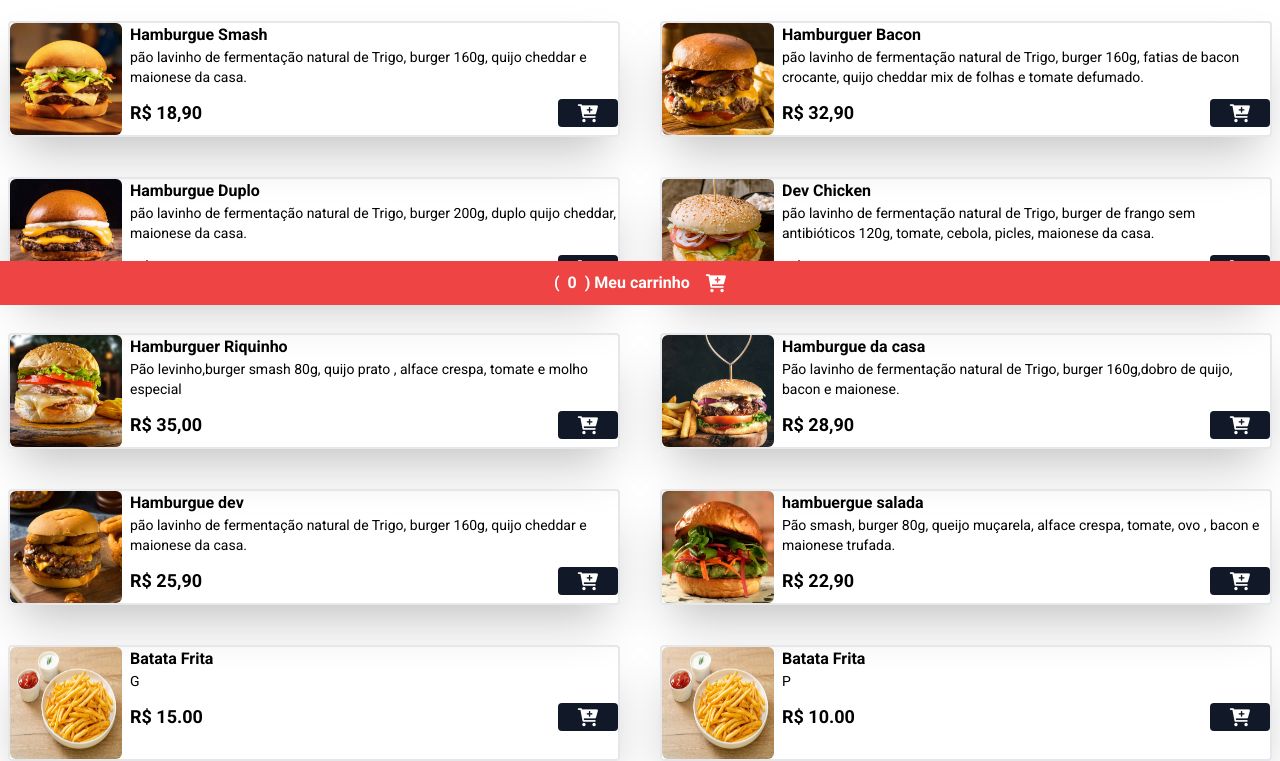
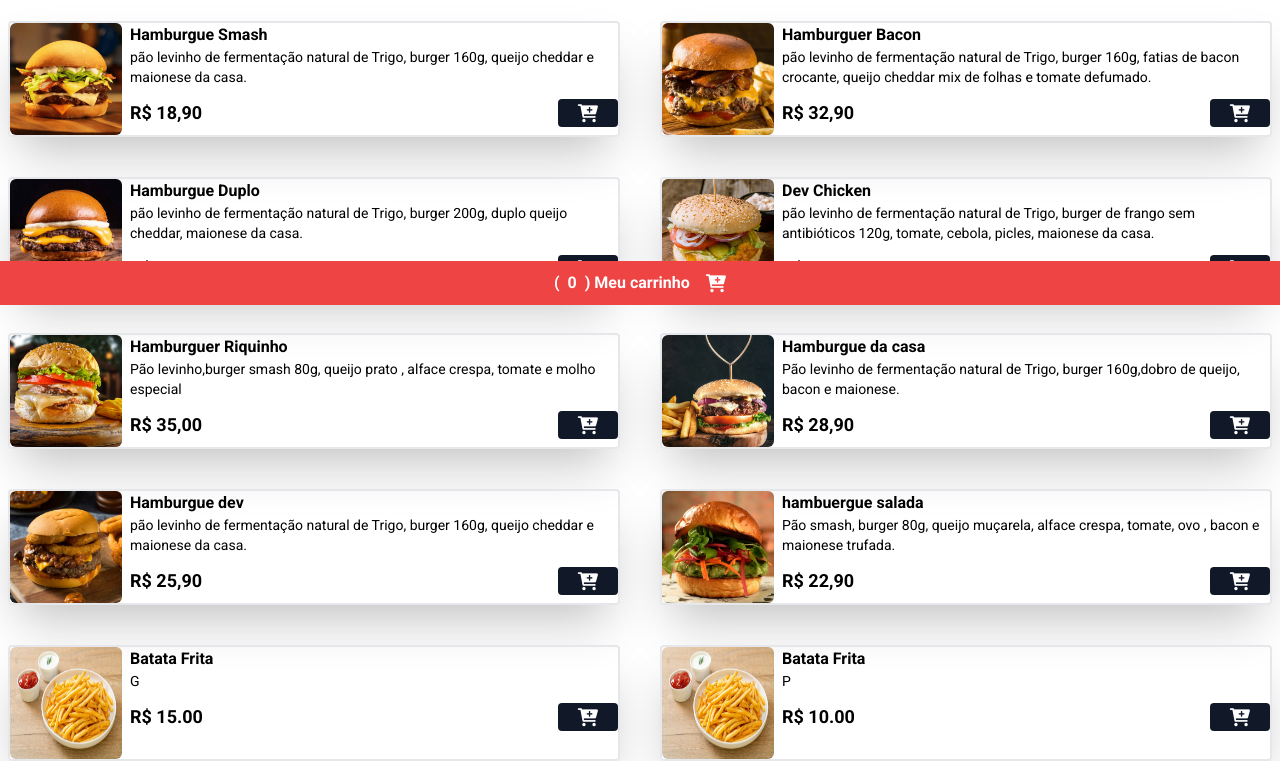
Before and after one commit to NatanPantoja/Dev-Hamburgue, a website: page index.html in a window 1280 px wide. Shown: the part 495-1256 px from the top of the page. Drawn offline with nearby package versions, Linux system fonts and the light colour scheme.

Commit message:
add a meta tag og . fiz a correção gramatical em algumas partes .

```diff
--- a/index.html
+++ b/index.html
@@ -10,6 +10,15 @@
     <link href="https://fonts.googleapis.com/css2?family=Roboto:wght@400;500;700&display=swap" rel="stylesheet"/>
     <link rel="stylesheet" href="https://cdnjs.cloudflare.com/ajax/libs/font-awesome/6.0.0-beta3/css/all.min.css" integrity="sha512-Fo3rlrZj/k7ujTnHg4CGR2D7kSs0v4LLanw2qksYuRlEzO+tcaEPQogQ0KaoGN26/zrn20ImR1DfuLWnOo7aBA==" crossorigin="anonymous" referrerpolicy="no-referrer" />
     <link href="/src/output.css" rel="stylesheet">
+
+    <!-- META TAG OG-->
+    <meta property="og:type" content="wessite"/>
+    <meta property="og:title" content="Prime Burgeria"/>
+    <meta property="og:image" content="https://primeburgeria.netlify.app/src/img/Logo.webp"/>
+    <meta property="og:description" content="O melhor Hamburgue da região!"/>
+    <meta property="og:site_name" content="PrimeBurgeria"/>
+
+
     <link rel="shortcut icon" href="/src/img/Icones/comida-rapida.png">
 
     <title>Prime Burgeria</title>
@@ -42,7 +51,7 @@
 
                 <div>
                     <h3 class="font-bold">Hamburgue Smash</h3>
-                    <p class="text-sm">pão lavinho de fermentação natural de Trigo, burger 160g, quijo cheddar e maionese da casa.</p>
+                    <p class="text-sm">pão levinho de fermentação natural de Trigo, burger 160g, queijo cheddar e maionese da casa.</p>
 
                     <div class="flex items-center gap-2 justify-between mt-3">
                         <p class="font-bold text-lg">R$ 18,90</p>
@@ -62,7 +71,7 @@
 
                 <div>
                     <h3 class="font-bold">Hamburguer Bacon </h3>
-                    <p class="text-sm">pão lavinho de fermentação natural de Trigo, burger 160g, fatias de bacon crocante, quijo cheddar mix de folhas e tomate defumado.</p>
+                    <p class="text-sm">pão levinho de fermentação natural de Trigo, burger 160g, fatias de bacon crocante, queijo cheddar mix de folhas e tomate defumado.</p>
 
                     <div class="flex items-center gap-2 justify-between mt-3">
                         <p class="font-bold text-lg">R$ 32,90</p>
@@ -82,7 +91,7 @@
 
                 <div>
                     <h3 class="font-bold">Hamburgue Duplo</h3>
-                    <p class="text-sm">pão lavinho de fermentação natural de Trigo, burger 200g, duplo quijo cheddar,  maionese da casa.</p>
+                    <p class="text-sm">pão levinho de fermentação natural de Trigo, burger 200g, duplo queijo cheddar,  maionese da casa.</p>
 
                     <div class="flex items-center gap-2 justify-between mt-3">
                         <p class="font-bold text-lg">R$ 30,90</p>
@@ -102,7 +111,7 @@
 
                 <div>
                     <h3 class="font-bold">Dev Chicken</h3>
-                    <p class="text-sm">pão lavinho de fermentação natural de Trigo, burger de frango sem antibióticos 120g, tomate, cebola, picles, maionese da casa.</p>
+                    <p class="text-sm">pão levinho de fermentação natural de Trigo, burger de frango sem antibióticos 120g, tomate, cebola, picles, maionese da casa.</p>
 
                     <div class="flex items-center gap-2 justify-between mt-3">
                         <p class="font-bold text-lg">R$ 15,90</p>
@@ -122,7 +131,7 @@
 
                 <div>
                     <h3 class="font-bold">Hamburguer Riquinho</h3>
-                    <p class="text-sm">Pão levinho,burger smash 80g, quijo prato , alface crespa, tomate e molho especial</p>
+                    <p class="text-sm">Pão levinho,burger smash 80g, queijo prato , alface crespa, tomate e molho especial</p>
 
                     <div class="flex items-center gap-2 justify-between mt-3">
                         <p class="font-bold text-lg">R$ 35,00</p>
@@ -142,7 +151,7 @@
 
                 <div>
                     <h3 class="font-bold">Hamburgue da casa</h3>
-                    <p class="text-sm">Pão lavinho de fermentação natural de Trigo, burger 160g,dobro de quijo, bacon e maionese.</p>
+                    <p class="text-sm">Pão levinho de fermentação natural de Trigo, burger 160g,dobro de queijo, bacon e maionese.</p>
 
                     <div class="flex items-center gap-2 justify-between mt-3">
                         <p class="font-bold text-lg">R$ 28,90</p>
@@ -162,7 +171,7 @@
 
                 <div>
                     <h3 class="font-bold">Hamburgue dev</h3>
-                    <p class="text-sm">pão lavinho de fermentação natural de Trigo, burger 160g, quijo cheddar e maionese da casa.</p>
+                    <p class="text-sm">pão levinho de fermentação natural de Trigo, burger 160g, queijo cheddar e maionese da casa.</p>
 
                     <div class="flex items-center gap-2 justify-between mt-3">
                         <p class="font-bold text-lg">R$ 25,90</p>
@@ -262,7 +271,7 @@
 
 
                 <div class="w-full">
-                    <h3 class="font-bold">"Mandioca Frita</h3>
+                    <h3 class="font-bold">Mandioca Frita</h3>
 
                     <div class="flex items-center gap-2 justify-between mt-3">
                         <p class="font-bold text-lg">R$ 16.00</p>
```
